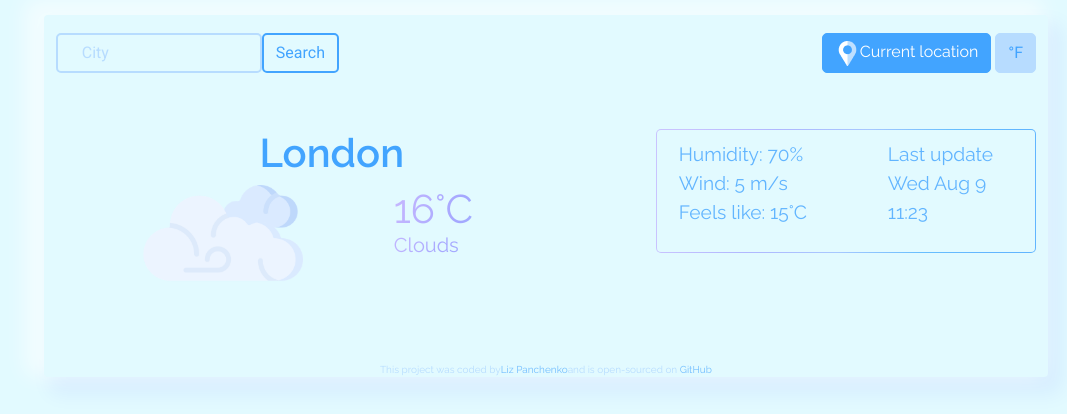
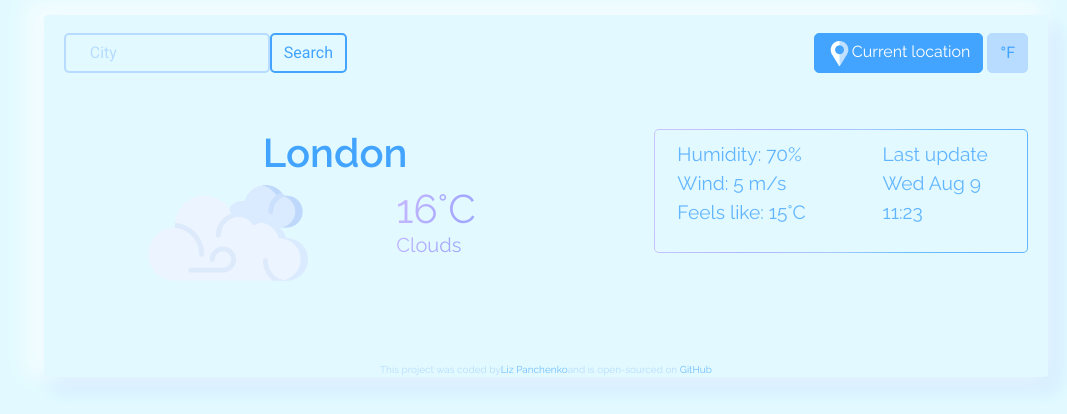
Before and after one commit to liz-panchenko/React-Weather-App, a React (Create React App) app: page / in a window 1280 px wide. Shown: the top 414 px of the page, without its empty margins (94-1161 px from the left). Built offline with nearby package versions, Linux system fonts and the light colour scheme.

Commit message:
Container padding correction

```diff
--- a/src/App.js
+++ b/src/App.js
@@ -20,7 +20,7 @@ export default function App() {
   return (
     <div className="App">
       <div className="container">
-        <div className="main-container">
+        <div className="main-container px-md-2">
           <Navbar setSearchResults={setSearchResults} />
           <CityMainInfo searchResults={searchResults} />
         </div>
```
